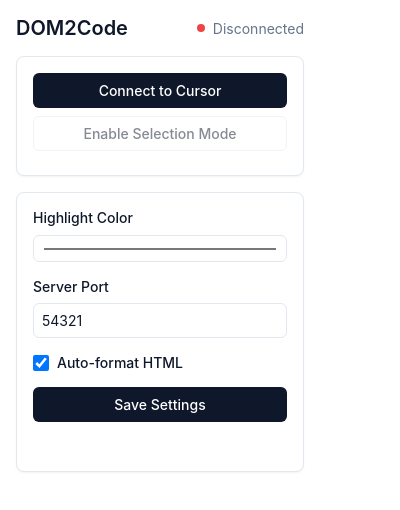
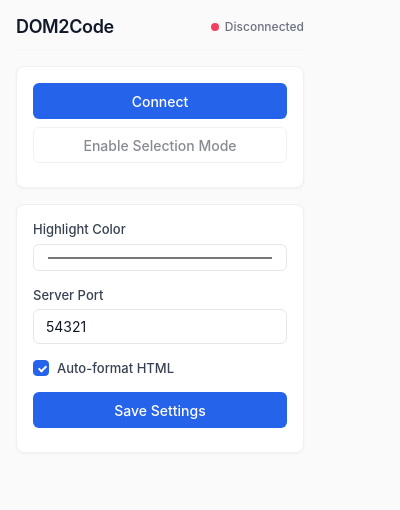
Before and after one commit to georgevaldes/DOM2Code, a browser extension: page chrome-extension/popup.html in a window 400 px wide. Drawn offline with Linux system fonts and the light colour scheme.

Commit message:
Enhance UI and improve command handling in popup and content scripts
- Updated the text prompts in the content script to request a tech spec before applying previous instructions.
- Refined the styling of the popup, including background color, card design, and button styles for a more modern look.
- Simplified connection status messages in the popup for clarity.
- Adjusted the success and error message display logic to include fade-out animations for better user experience.
- Improved the clipboard content formatting in the VSCode server to align with the new tech spec request.

```diff
--- a/chrome-extension/content.js
+++ b/chrome-extension/content.js
@@ -209,7 +209,7 @@
           command: 'sendToCursor',
           data: {
             command: 'editor.action.clipboardPasteAction',
-            text: `${command}\nPlease apply the previous instructions to the following component: \`\`\`html\n${state.selectedElement.outerHTML}\n\`\`\``,
+            text: `${command}\nProvide a tech spec first. Use the previous instructions and apply them to the following component. Find the component in the following HTML: \`\`\`html\n${state.selectedElement.outerHTML}\n\`\`\``,
             metadata: elementData,
             shouldWait: false
           }
--- a/chrome-extension/popup.html
+++ b/chrome-extension/popup.html
@@ -14,85 +14,115 @@
     body {
       width: 320px;
       padding: 1rem;
-      background-color: #ffffff;
-      color: #0f172a;
+      background-color: #fafafa;
+      color: #111827;
     }
 
-    /* Shadcn-inspired components */
+    /* Linear.app inspired components */
     .card {
       background-color: #ffffff;
-      border-radius: 0.5rem;
-      border: 1px solid #e2e8f0;
-      padding: 1rem;
-      margin-bottom: 1rem;
-      box-shadow: 0 1px 2px 0 rgba(0, 0, 0, 0.05);
+      border-radius: 8px;
+      border: 1px solid #f0f0f0;
+      padding: 16px;
+      margin-bottom: 16px;
+      box-shadow: 0 1px 3px rgba(0, 0, 0, 0.04);
+      transition: box-shadow 0.2s ease-in-out;
+    }
+
+    .card:hover {
+      box-shadow: 0 2px 6px rgba(0, 0, 0, 0.06);
     }
 
     .header {
       display: flex;
       align-items: center;
       justify-content: space-between;
-      margin-bottom: 1rem;
+      margin-bottom: 16px;
+      padding-bottom: 12px;
+      border-bottom: 1px solid #f5f5f5;
     }
 
     .title {
-      font-size: 1.25rem;
+      font-size: 18px;
       font-weight: 600;
-      color: #0f172a;
+      color: #111827;
+      letter-spacing: -0.02em;
+    }
+
+    .status-wrapper {
+      display: flex;
+      align-items: center;
+      gap: 6px;
     }
 
     .status-indicator {
       width: 8px;
       height: 8px;
       border-radius: 50%;
-      margin-right: 0.5rem;
+      transition: background-color 0.2s ease;
     }
 
     .status-indicator.connected {
-      background-color: #22c55e;
+      background-color: #10b981;
     }
 
     .status-indicator.disconnected {
-      background-color: #ef4444;
+      background-color: #f43f5e;
     }
 
     .status-text {
-      font-size: 0.875rem;
-      color: #64748b;
+      font-size: 12px;
+      font-weight: 500;
+      color: #6b7280;
     }
 
     .button {
       display: inline-flex;
       align-items: center;
       justify-content: center;
-      padding: 0.5rem 1rem;
-      font-size: 0.875rem;
+      padding: 8px 16px;
+      font-size: 14px;
       font-weight: 500;
-      border-radius: 0.375rem;
-      transition: all 0.2s;
+      border-radius: 6px;
+      transition: all 0.15s ease;
       cursor: pointer;
       border: 1px solid transparent;
       width: 100%;
-      margin-bottom: 0.5rem;
+      margin-bottom: 8px;
+      height: 36px;
     }
 
     .button-primary {
-      background-color: #0f172a;
+      background-color: #2563eb;
       color: white;
     }
 
     .button-primary:hover {
-      background-color: #1e293b;
+      background-color: #1d4ed8;
+    }
+
+    .button-primary.disconnect {
+      background-color: #f43f5e;
+    }
+
+    .button-primary.disconnect:hover {
+      background-color: #e11d48;
     }
 
     .button-secondary {
       background-color: white;
-      border-color: #e2e8f0;
-      color: #0f172a;
+      border-color: #e5e7eb;
+      color: #111827;
     }
 
     .button-secondary:hover {
-      background-color: #f8fafc;
+      background-color: #f9fafb;
+    }
+
+    .button-secondary.active {
+      background-color: #eef2ff;
+      border-color: #c7d2fe;
+      color: #4f46e5;
     }
 
     .button:disabled {
@@ -101,71 +131,112 @@
     }
 
     .form-group {
-      margin-bottom: 1rem;
+      margin-bottom: 16px;
     }
 
     .label {
       display: block;
-      font-size: 0.875rem;
+      font-size: 13px;
       font-weight: 500;
-      color: #0f172a;
-      margin-bottom: 0.5rem;
+      color: #374151;
+      margin-bottom: 6px;
     }
 
     .input {
       width: 100%;
-      padding: 0.5rem;
-      font-size: 0.875rem;
-      border: 1px solid #e2e8f0;
-      border-radius: 0.375rem;
+      padding: 8px 12px;
+      font-size: 14px;
+      border: 1px solid #e5e7eb;
+      border-radius: 6px;
       background-color: white;
-      color: #0f172a;
-      transition: border-color 0.2s;
+      color: #111827;
+      transition: border-color 0.2s ease, box-shadow 0.2s ease;
     }
 
     .input:focus {
       outline: none;
-      border-color: #0f172a;
+      border-color: #2563eb;
+      box-shadow: 0 0 0 2px rgba(37, 99, 235, 0.1);
     }
 
     .checkbox-group {
       display: flex;
       align-items: center;
-      margin-bottom: 1rem;
+      margin-bottom: 16px;
     }
 
     .checkbox {
-      width: 1rem;
-      height: 1rem;
-      margin-right: 0.5rem;
-      border: 1px solid #e2e8f0;
-      border-radius: 0.25rem;
+      appearance: none;
+      width: 16px;
+      height: 16px;
+      margin-right: 8px;
+      border: 1px solid #d1d5db;
+      border-radius: 4px;
       cursor: pointer;
+      position: relative;
+      transition: all 0.2s ease;
     }
 
     .checkbox:checked {
-      background-color: #0f172a;
-      border-color: #0f172a;
+      background-color: #2563eb;
+      border-color: #2563eb;
+    }
+
+    .checkbox:checked::after {
+      content: '';
+      position: absolute;
+      top: 3px;
+      left: 6px;
+      width: 3px;
+      height: 6px;
+      border: solid white;
+      border-width: 0 2px 2px 0;
+      transform: rotate(45deg);
+    }
+
+    .success-message, .error-message {
+      font-size: 13px;
+      padding: 8px 12px;
+      margin-top: 8px;
+      text-align: center;
+      border-radius: 6px;
+      animation: fadeIn 0.3s ease-out;
+      position: fixed;
+      bottom: 20px;
+      left: 50%;
+      transform: translateX(-50%);
+      z-index: 100;
+      box-shadow: 0 4px 12px rgba(0, 0, 0, 0.15);
+      transition: opacity 0.3s ease, transform 0.3s ease;
     }
 
     .success-message {
-      font-size: 0.875rem;
-      color: #22c55e;
-      margin-top: 0.5rem;
-      text-align: center;
-      opacity: 0;
-      transition: opacity 0.2s;
+      background-color: #ecfdf5;
+      color: #047857;
+      border: 1px solid #a7f3d0;
     }
 
-    .success-message.visible {
-      opacity: 1;
+    .error-message {
+      background-color: #fef2f2;
+      color: #b91c1c;
+      border: 1px solid #fecaca;
+    }
+
+    .success-message.fade-out, .error-message.fade-out {
+      opacity: 0;
+      transform: translate(-50%, 10px);
+    }
+
+    @keyframes fadeIn {
+      from { opacity: 0; transform: translate(-50%, 10px); }
+      to { opacity: 1; transform: translate(-50%, 0); }
     }
   </style>
 </head>
 <body>
   <div class="header">
     <h1 class="title">DOM2Code</h1>
-    <div style="display: flex; align-items: center;">
+    <div class="status-wrapper">
       <div id="statusIndicator" class="status-indicator disconnected"></div>
       <span id="statusText" class="status-text">Disconnected</span>
     </div>
@@ -173,7 +244,7 @@
 
   <div class="card">
     <button id="connectButton" class="button button-primary">
-      Connect to Cursor
+      Connect
     </button>
     <button id="toggleButton" class="button button-secondary" disabled>
       Enable Selection Mode
@@ -183,7 +254,7 @@
   <div class="card">
     <div class="form-group">
       <label class="label" for="highlightColor">Highlight Color</label>
-      <input type="color" id="highlightColor" class="input" value="#0f172a">
+      <input type="color" id="highlightColor" class="input" value="#2563eb">
     </div>
 
     <div class="form-group">
@@ -199,10 +270,6 @@
     <button id="saveSettingsBtn" class="button button-primary">
       Save Settings
     </button>
-
-    <div id="successMessage" class="success-message">
-      Settings saved successfully!
-    </div>
   </div>
 
   <script src="popup.js"></script>
--- a/chrome-extension/popup.js
+++ b/chrome-extension/popup.js
@@ -21,14 +21,14 @@
   // Update connection status UI
   function updateConnectionStatus() {
     statusIndicator.className = isConnected ? "status-indicator connected" : "status-indicator disconnected";
-    statusText.textContent = isConnected ? "Connected to Cursor" : "Disconnected from Cursor";
-    connectButton.textContent = isConnected ? "Disconnect from Cursor" : "Connect to Cursor";
+    statusText.textContent = isConnected ? "Connected" : "Disconnected";
+    connectButton.textContent = isConnected ? "Disconnect" : "Connect";
     connectButton.className = isConnected ? "button button-primary disconnect" : "button button-primary connect";
     toggleButton.disabled = !isConnected;
 
-    // Show connection status in title
+    // Keep title fixed as "DOM2Code" regardless of connection status
     const title = document.querySelector('.title');
-    title.textContent = isConnected ? "DOM2Code (Connected)" : "DOM2Code (Disconnected)";
+    title.textContent = "DOM2Code";
   }
 
   // Update toggle button state
@@ -156,8 +156,11 @@
   document.body.appendChild(errorDiv);
 
   setTimeout(() => {
-    errorDiv.remove();
-  }, 3000);
+    errorDiv.classList.add('fade-out');
+    setTimeout(() => {
+      errorDiv.remove();
+    }, 300);
+  }, 2700);
 }
 
 function showSuccess(message) {
@@ -167,6 +170,9 @@
   document.body.appendChild(successDiv);
 
   setTimeout(() => {
-    successDiv.remove();
-  }, 3000);
+    successDiv.classList.add('fade-out');
+    setTimeout(() => {
+      successDiv.remove();
+    }, 300);
+  }, 2700);
 }
```
Also changed, not shown: src/vsCodeServer.ts (+1 -1 lines).
